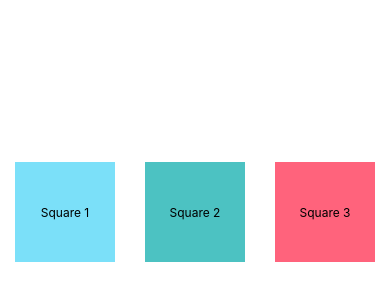
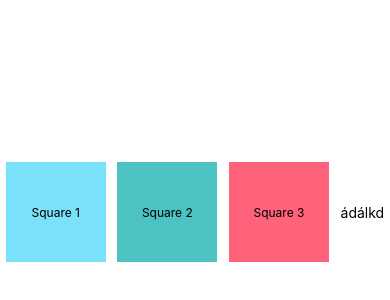
Before and after one commit to AndyNguyen002/BaiTap4, a React Native app: screen / in a window 390 px wide. Shown: the part 210-510 px from the top of the page. Built offline with nearby package versions, Linux system fonts and the light colour scheme.

Commit message:
them the text

```diff
--- a/App.js
+++ b/App.js
@@ -16,7 +16,7 @@ export default function App() {
       <View style={styles.box3}>
         <Text style={styles.justtext}>Square 3</Text>
       </View>
-
+      <Text>ádálkd</Text>
 
     </View>
   );
```
